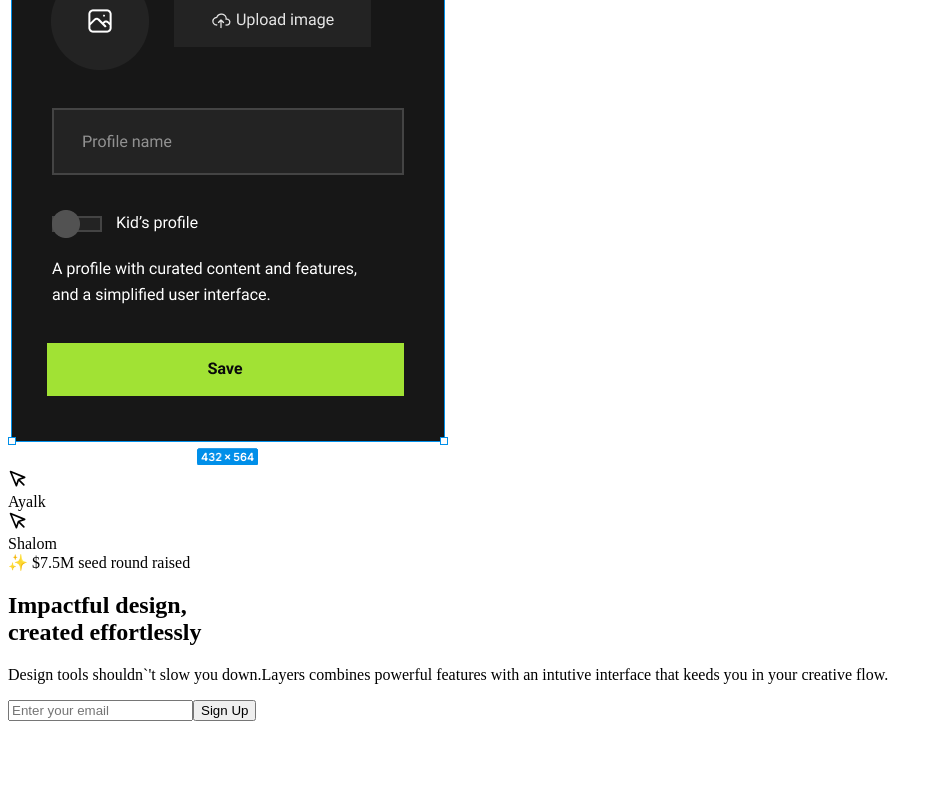
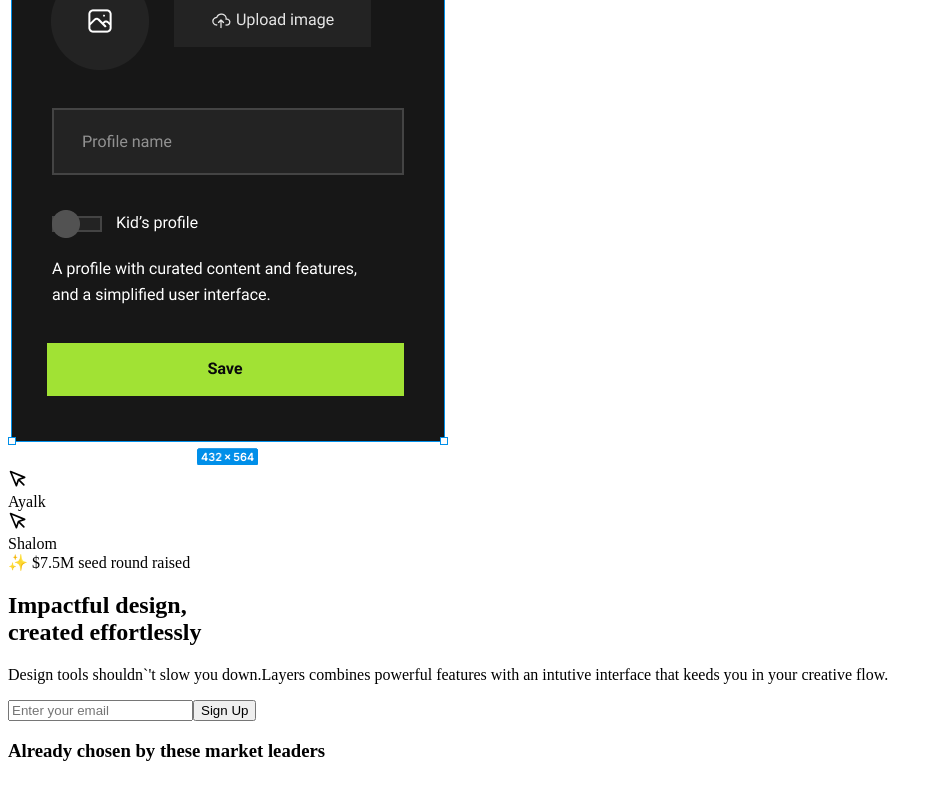
Before and after one commit to mr-Ayalk/SAAS_landing_page1, a Next.js app: page / in a window 1280 px wide. Shown: the part 706-1506 px from the top of the page, without its empty margins (0-943 px from the left). Before the commit the page ends 1435 px from the top, so only its background shows below. Built offline with nearby package versions, Linux system fonts and the light colour scheme.

Commit message:
LogoTicker section completed

```diff
--- a/src/app/page.tsx
+++ b/src/app/page.tsx
@@ -1,4 +1,5 @@
 import Hero from "@/sections/Hero";
+import LogoTicker from "@/sections/LogoTicker";
 import Navbar from "@/sections/Navbar";
 
 export default function Home() {
@@ -6,6 +7,7 @@
         <>
             <Navbar />
             <Hero />
+            <LogoTicker/>
         </>
     );
 }
--- a/src/sections/LogoTicker.tsx
+++ b/src/sections/LogoTicker.tsx
@@ -6,6 +6,8 @@
 import apexLogo from "@/assets/images/apex.svg";
 import celestialLogo from "@/assets/images/celestial.svg";
 import twiceLogo from "@/assets/images/twice.svg";
+import Image from "next/image";
+import { log } from "console";
 
 const logos = [
     { name: "Quantum", image: quantumLogo },
@@ -19,5 +21,24 @@
 ];
 
 export default function LogoTicker() {
-    return <div>Logo Ticker</div>;
+    return (
+        <section className="py-24 overflow-x-clip">
+            <div className="container">
+                <h3 className="text-center text-white text-xl">
+                    Already chosen by these market leaders
+                </h3>
+                <div className="overflow-hidden mt-12 [mask-image:linear-gradient(to_right,transparent,black_10%,black_90%,transparent)]">
+                    <div className="flex gap-24 pr-24">
+                        {logos.map((logo) => (
+                            <Image
+                                src={logo.image}
+                                key={logo.name}
+                                alt={logo.name}
+                            />
+                        ))}
+                    </div>
+                </div>
+            </div>
+        </section>
+    );
 }
```
